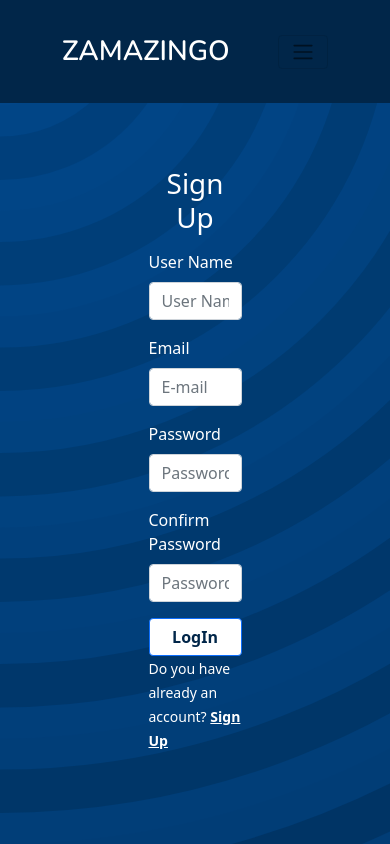
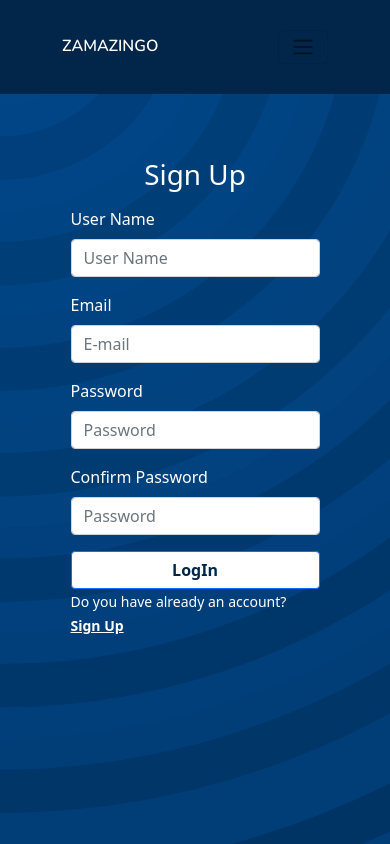
Before and after one commit to AnilYuksel/Blog-Project-Mern, a React (Create React App) app in the folder client/: page /signup in a window 390 px wide. Built offline with nearby package versions, Linux system fonts and the light colour scheme.

Commit message:
final-css

```diff
--- a/client/src/App.css
+++ b/client/src/App.css
@@ -323,6 +323,9 @@ p {
   #comment-content span {
     font-size: small;
   }
+  #auth-page-container {
+    width: 50%;
+  }
 }
 
 @media only screen and (max-width: 768px) {
@@ -381,17 +384,26 @@ p {
   #nav-up {
     padding: 30px 50px 30px 50px;
   }
-}
-#nav-up button {
-  font-size: medium;
-}
-#nav a {
-  font-size: x-small;
+  #nav-up h1{
+    font-size: medium;
+  }
+  #nav-up button {
+    font-size: medium;
+  }
+  #nav a {
+    font-size: x-small !important;
+  }
+  #auth-page-container {
+    width: 60%;
+  }
 }
 
 @media only screen and (max-width: 450px) {
   #nav h1 {
     font-size: small !important;
+  }
+  #auth-page-container {
+    width: 70%;
   }
 }
 @media only screen and (max-width: 375px) {
@@ -401,7 +413,7 @@ p {
   #nav h5 {
     font-size: x-small !important;
   }
-  #nav a {
-    font-size: x-small !important;
+  #auth-page-container {
+    width: 80%;
   }
 }
```
